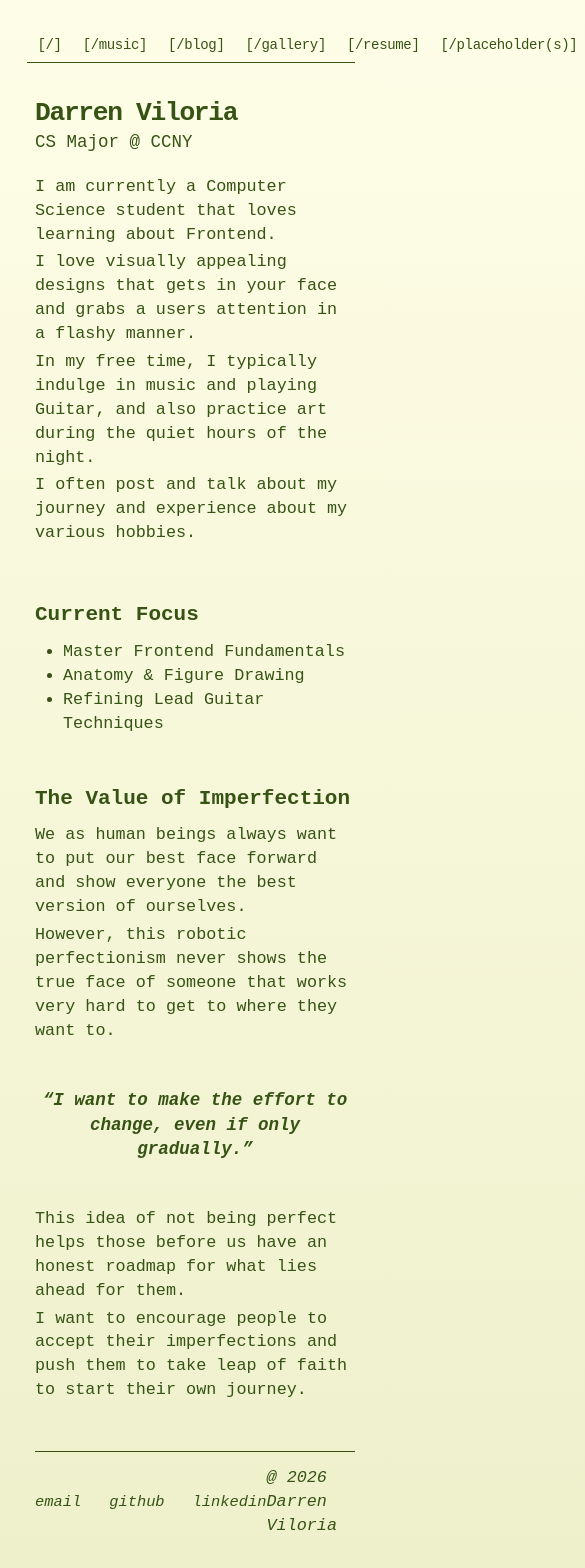
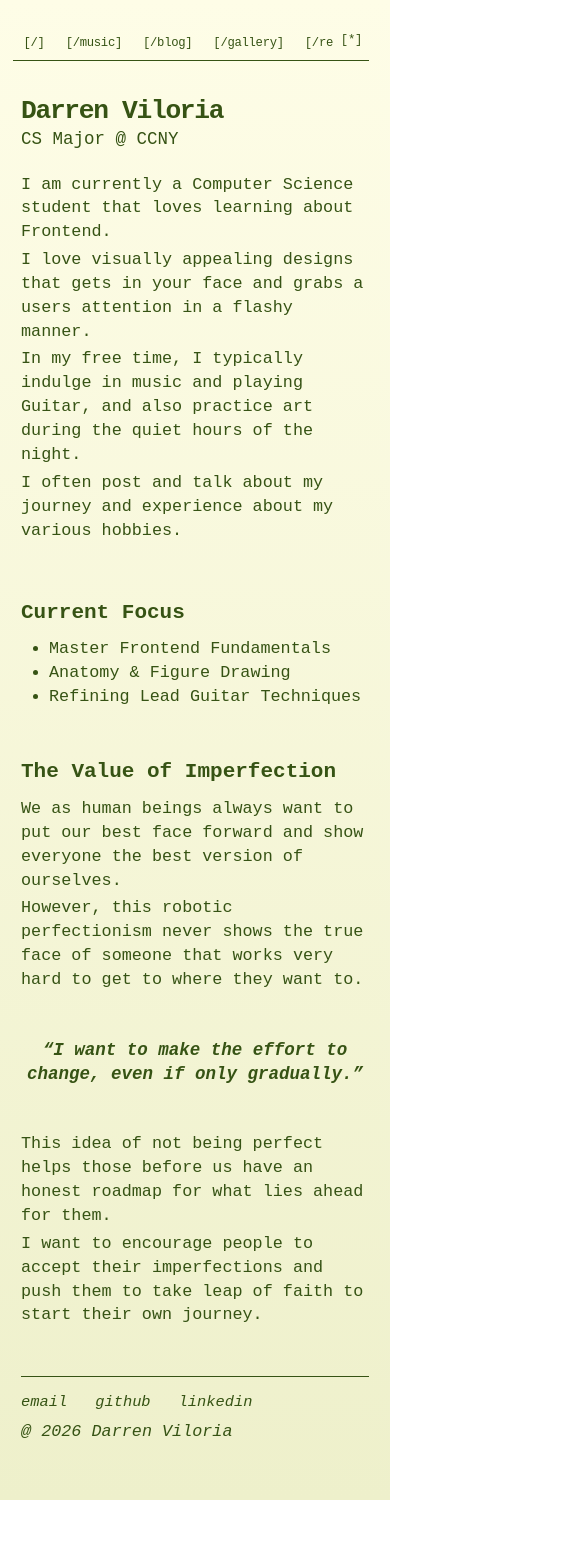
Before and after one commit to wirydotrocks/personalsite, a Next.js app: page / in a window 390 px wide. Shown: the top 1568 px of the page, 585 px wide, since content can reach past the window. After the commit the page ends 1500 px from the top, so only its background shows below. Built offline with nearby package versions, Linux system fonts and the light colour scheme; a web font is replaced by a local one.

Commit message:
Mobile Viewing Enhancements
added overflow-x-auto to the div that holds all the links in the nav

```diff
--- a/app/components/footer.tsx
+++ b/app/components/footer.tsx
@@ -39,7 +39,7 @@ export default function Footer() {
 
       <hr/>
 
-      <div className="mt-4 flex flex-row justify-between items-center">
+      <div className="mt-4 flex flex-col md:flex-row md:justify-between md:items-center gap-2">
 
         <ul className="ml-0 text-sm flex flex-row space-x-4 italic">
 
--- a/app/components/nav.tsx
+++ b/app/components/nav.tsx
@@ -35,7 +35,7 @@ export function Navbar() {
           className="flex flex-row items-start relative px-0 pb-0 fade md:overflow-auto scroll-pr-6 md:relative items-center justify-between"
           id="nav"
         >
-          <div className="flex flex-row space-x-0 pr-10">
+          <div className="flex flex-row space-x-0 pr-10 overflow-x-auto">
             {Object.entries(navItems).map(([path, { name }]) => {
               return (
                 <Link
--- a/app/layout.tsx
+++ b/app/layout.tsx
@@ -54,7 +54,7 @@ export default function RootLayout({
         GeistMono.variable
       )}
     >
-      <body className="antialiased max-w-6xl mx-8 mt-8 lg:mx-auto">
+      <body className="text-sm md:text-base antialiased max-w-6xl mx-4 md:mx-8 mt-8 lg:mx-auto">
 
         <ThemeProvider attribute="class" defaultTheme="system" enableSystem>
 
--- a/app/music/page.tsx
+++ b/app/music/page.tsx
@@ -39,7 +39,7 @@ export default function Page() {
             Music Gear
           </h1>
 
-          <ul className="list-disc">
+          <ul className="list-disc pb-4">
             <li>Yamaha Pacifica 611VFM</li>
             <li>Fender Mustang LT25</li>
             <li>Focusrite Scarlet Solo</li>
```
